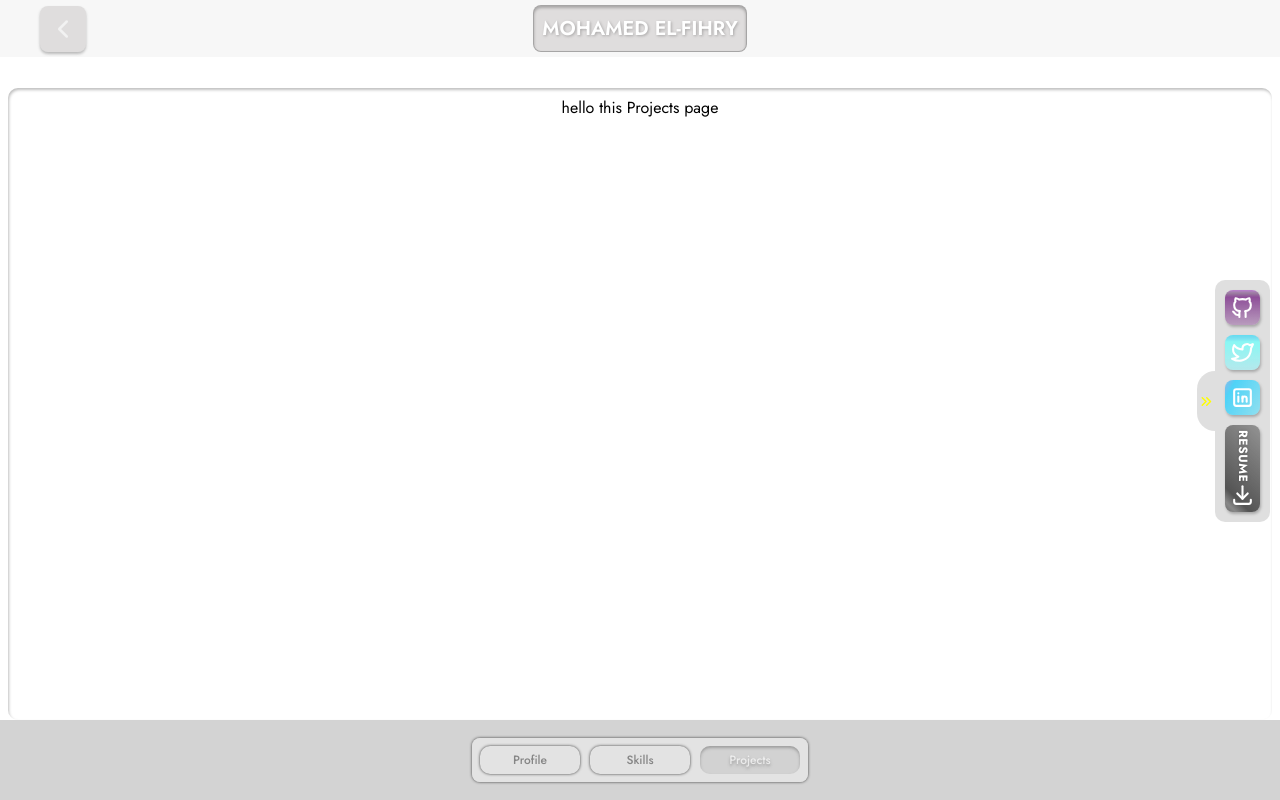
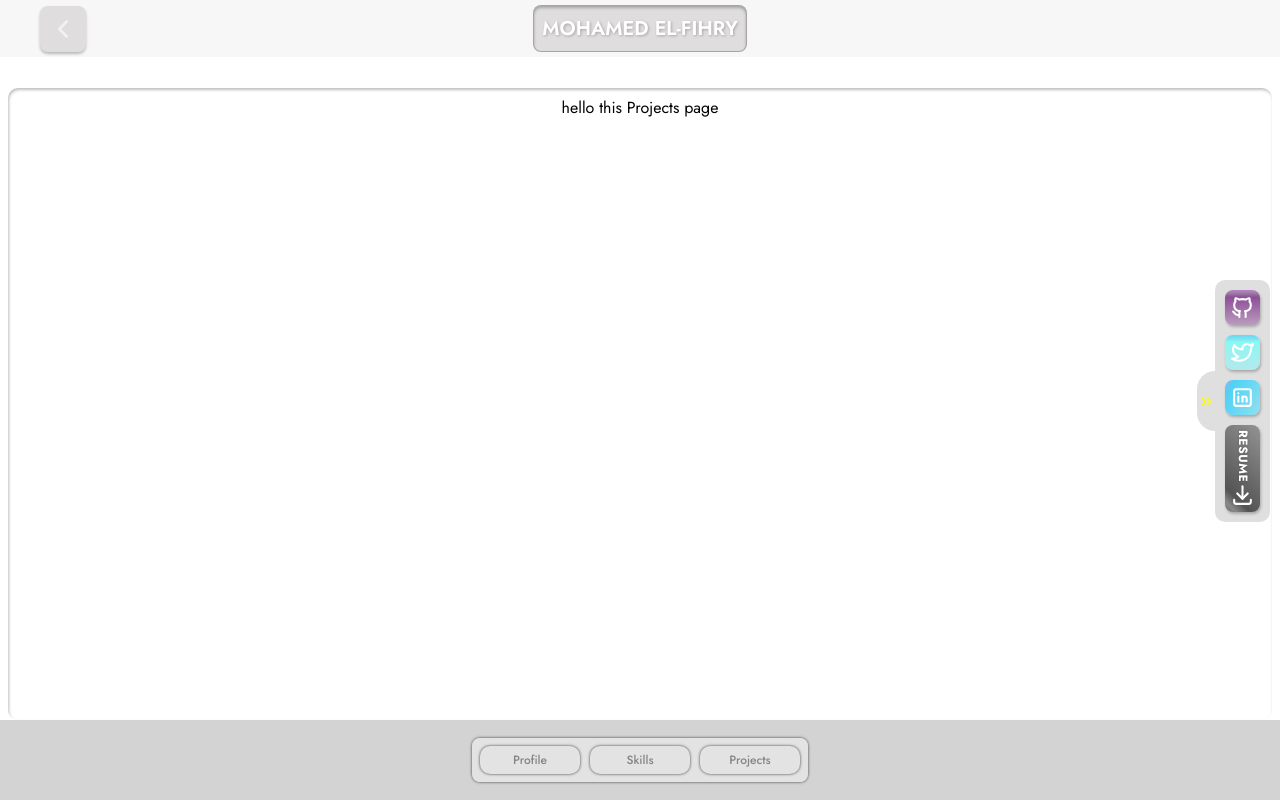
Before and after one commit to fihry/Fihry-profile, a React (Create React App) app: page /projects in a window 1280 px wide. Built offline with nearby package versions, Linux system fonts and the light colour scheme.

Commit message:
do some think

```diff
--- a/src/components/navbox/Main.jsx
+++ b/src/components/navbox/Main.jsx
@@ -4,13 +4,13 @@ import { NavLink } from "react-router-dom";
 function Navebuttom() {
   return (
     <ul className="main">
-      <NavLink className="Profile" ActiveClassName='active'  to="/">
+      <NavLink className="Profile" ActiveClassName='active'  to="/fihry-profile/.">
         Profile
       </NavLink>
-      <NavLink className="Profile" to="/Skills">
+      <NavLink className="Profile" to="/fihry-profile/Skills">
         Skills
       </NavLink>
-      <NavLink className="Profile"  to="/Projects">
+      <NavLink className="Profile"  to="/fihry-profile/Projects">
         Projects
       </NavLink>
     </ul>
```
